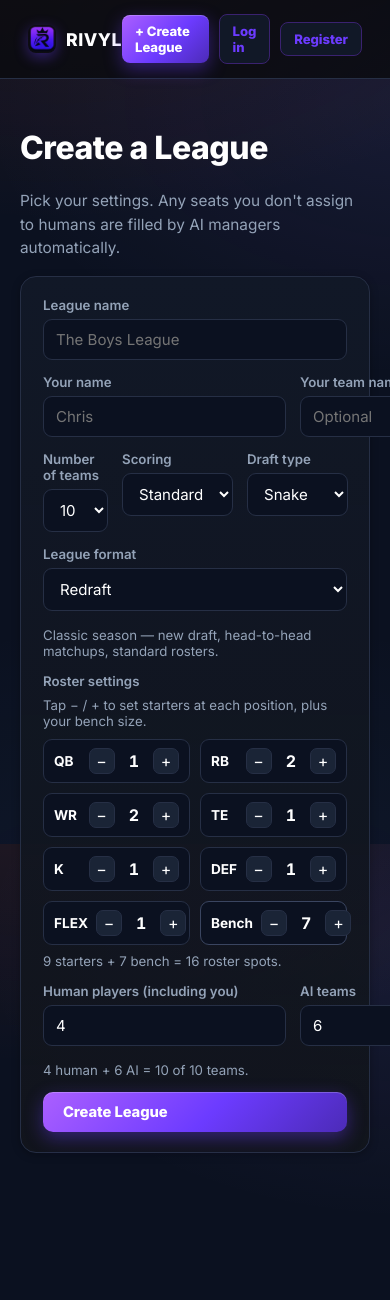
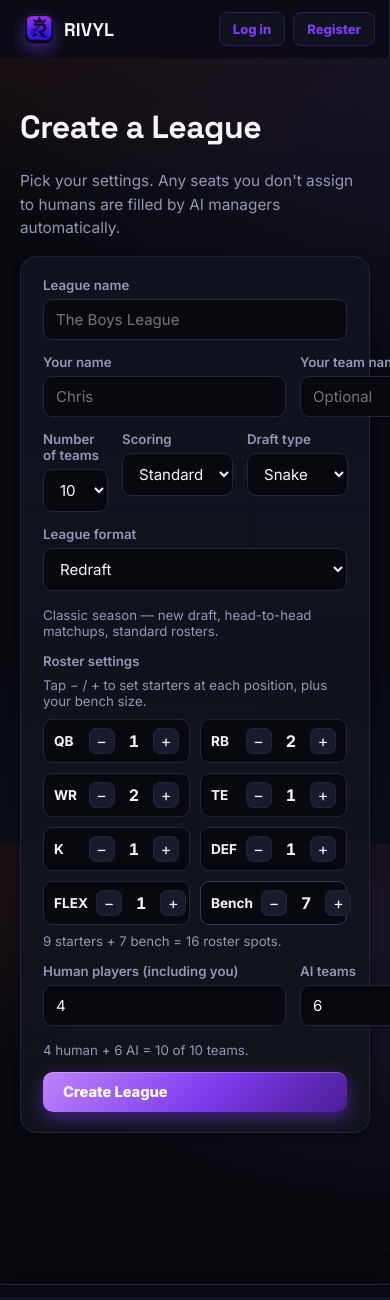
Before and after one commit to cmohalloran11-cell/rivyl, a Flask app: page /leagues/new in a window 390 px wide; the page is wider, and only the part inside the window is pictured. Shown: the top 1300 px of that part. Run offline with Flask 3, Linux system fonts and the light colour scheme; the visitor is signed in with stand-in values (Sample User, id 1); data that the repository does not hold is empty; some libraries are stand-ins or nearby versions.

Commit message:
Redesign: left sidebar navigation + refreshed visual system
Replaces the top-bar + horizontal in-league tabs with a persistent left
sidebar (brand, league nav, create-league/account actions), matching the
new design direction. Since nearly every page already pulls its colors from
CSS custom properties, updating the token palette (deeper near-black
ground, more saturated neon-purple accent, distinct per-position colors
for QB/RB/WR/TE/K/DEF instead of several positions sharing a tint) cascades
the new look across every existing page without needing to touch each
template's content structure individually. Added Space Grotesk as a
display face for headings/scores, paired with the existing Inter for body
text.

Mobile drops back to a horizontal top bar + bottom tab bar (existing
pattern, adapted rather than rebuilt).

Verified via standalone Jinja renders of index (marketing/list page),
home (dashboard with the new matchup card + sidebar nav active states),
and draft (the most complex page-wide 3-column layout) -- all render
cleanly with the new shell.

```diff
--- a/static/style.css
+++ b/static/style.css
@@ -1,27 +1,28 @@
 :root {
-  --bg: #0b1120;
-  --bg-elevated: #111827;
-  --bg-elevated-2: #1a2436;
-  --bg-glass: rgba(17, 24, 39, 0.72);
-  --border: #262f45;
-  --border-soft: #1b2233;
-  --border-bright: #3a4560;
-  --text: #ffffff;
-  --text-dim: #94a3b8;
-  --text-faint: #64748b;
+  --bg: #08090f;
+  --bg-elevated: #10121e;
+  --bg-elevated-2: #181b2c;
+  --bg-glass: rgba(16, 18, 30, 0.78);
+  --sidebar-bg: #0a0b14;
+  --border: #23253c;
+  --border-soft: #191a2a;
+  --border-bright: #363a5c;
+  --text: #f5f5fb;
+  --text-dim: #9498b8;
+  --text-faint: #63678a;
 
-  --accent: #6c3bff;
-  --accent-strong: #ab5fff;
-  --accent-dim: #3a2270;
-  --accent-soft: rgba(108, 59, 255, 0.16);
+  --accent: #7c3aed;
+  --accent-strong: #c084fc;
+  --accent-dim: #2c1a5e;
+  --accent-soft: rgba(124, 58, 237, 0.18);
   --accent-ink: #ffffff;
-  --accent-gradient: linear-gradient(135deg, #ab5fff 0%, #6c3bff 55%, #4c2bb8 100%);
-  --accent-glow: rgba(108, 59, 255, 0.4);
+  --accent-gradient: linear-gradient(135deg, #c084fc 0%, #7c3aed 55%, #4c1d95 100%);
+  --accent-glow: rgba(124, 58, 237, 0.5);
 
   --human: #3b82f6;
   --human-soft: rgba(59, 130, 246, 0.14);
-  --ai: #ab5fff;
-  --ai-soft: rgba(171, 95, 255, 0.14);
+  --ai: #c084fc;
+  --ai-soft: rgba(192, 132, 252, 0.14);
 
   --live: #22c55e;
   --live-soft: rgba(34, 197, 94, 0.14);
@@ -35,22 +36,24 @@
 
   --pos-qb: #3b82f6;
   --pos-rb: #22c55e;
-  --pos-wr: #6c3bff;
-  --pos-te: #ab5fff;
-  --pos-k: #94a3b8;
-  --pos-def: #94a3b8;
+  --pos-wr: #22d3ee;
+  --pos-te: #f59e0b;
+  --pos-k: #eab308;
+  --pos-def: #ef4444;
 
   --radius: 10px;
   --radius-lg: 16px;
   --radius-xl: 22px;
 
-  --font-display: "Inter", "Segoe UI", -apple-system, BlinkMacSystemFont, sans-serif;
+  --font-display: "Space Grotesk", "Inter", "Segoe UI", -apple-system, BlinkMacSystemFont, sans-serif;
   --font-body: "Inter", -apple-system, BlinkMacSystemFont, "Segoe UI", Roboto, "Helvetica Neue", Arial, sans-serif;
 
-  --shadow-sm: 0 2px 8px rgba(0, 0, 0, 0.28);
-  --shadow-md: 0 10px 30px rgba(0, 0, 0, 0.38);
-  --shadow-lg: 0 24px 60px rgba(0, 0, 0, 0.5);
+  --shadow-sm: 0 2px 8px rgba(0, 0, 0, 0.35);
+  --shadow-md: 0 10px 30px rgba(0, 0, 0, 0.45);
+  --shadow-lg: 0 24px 60px rgba(0, 0, 0, 0.6);
   --ease: cubic-bezier(0.22, 1, 0.36, 1);
+
+  --sidebar-w: 236px;
 }
 
 * { box-sizing: border-box; }
@@ -114,129 +117,170 @@ button, .btn, .btn-small, input, select {
   font-family: var(--font-display);
 }
 
-/* ---- Top chrome ---- */
+/* ---- App shell: fixed left sidebar + main column ---- */
 
-.topbar {
+.app-shell {
   display: flex;
-  align-items: center;
-  justify-content: space-between;
-  padding: 14px 28px;
-  border-bottom: 1px solid var(--border);
-  background: rgba(9, 11, 15, 0.78);
-  backdrop-filter: blur(14px) saturate(140%);
-  -webkit-backdrop-filter: blur(14px) saturate(140%);
+  align-items: stretch;
+  min-height: 100vh;
+}
+
+.sidebar {
+  width: var(--sidebar-w);
+  flex-shrink: 0;
   position: sticky;
   top: 0;
+  height: 100vh;
+  display: flex;
+  flex-direction: column;
+  background: var(--sidebar-bg);
+  border-right: 1px solid var(--border);
+  padding: 20px 14px;
+  gap: 18px;
   z-index: 40;
 }
 
-.topbar-actions {
-  display: flex;
-  align-items: center;
-  gap: 10px;
-}
-
-.topbar-username {
-  color: var(--text-dim);
-  font-size: 0.83rem;
-  font-weight: 600;
+.main-col {
+  flex: 1;
+  min-width: 0;
 }
 
 .brand {
   color: var(--text);
   text-decoration: none;
   font-family: var(--font-display);
-  font-weight: 800;
-  font-size: 1.1rem;
-  letter-spacing: 0.03em;
+  font-weight: 700;
+  font-size: 1.15rem;
+  letter-spacing: 0.01em;
   display: flex;
   align-items: center;
   gap: 10px;
+  padding: 4px 10px;
 }
 .brand:hover { color: var(--text); }
 .brand-mark {
   display: block;
-  width: 28px;
-  height: 28px;
-  border-radius: 8px;
+  width: 30px;
+  height: 30px;
+  border-radius: 9px;
   object-fit: cover;
-  box-shadow: 0 4px 14px var(--accent-glow);
+  box-shadow: 0 0 0 1px rgba(255, 255, 255, 0.08) inset, 0 6px 16px var(--accent-glow);
 }
 
-/* ---- League nav (desktop tabs / mobile bottom bar) ---- */
+.sidebar-foot {
+  margin-top: auto;
+  display: flex;
+  flex-direction: column;
+  gap: 10px;
+  padding-top: 14px;
+  border-top: 1px solid var(--border-soft);
+}
+.sidebar-foot .btn { justify-content: center; }
+.sidebar-account {
+  display: flex;
+  align-items: center;
+  justify-content: space-between;
+  gap: 8px;
+}
+.sidebar-account form { display: contents; }
+
+.topbar-username {
+  color: var(--text-dim);
+  font-size: 0.83rem;
+  font-weight: 600;
+  padding-left: 4px;
+}
+
+/* ---- League nav (desktop sidebar list / mobile bottom bar) ---- */
 
 .league-tabs {
   display: flex;
+  flex-direction: column;
   gap: 2px;
-  padding: 0 24px;
-  border-bottom: 1px solid var(--border);
-  background: rgba(18, 21, 28, 0.85);
-  backdrop-filter: blur(10px);
-  -webkit-backdrop-filter: blur(10px);
-  position: sticky;
-  top: 57px;
-  z-index: 35;
-  overflow-x: auto;
+  overflow-y: auto;
 }
 
 .league-tab {
   display: flex;
   align-items: center;
-  gap: 7px;
+  gap: 11px;
   color: var(--text-dim);
   text-decoration: none;
-  font-size: 0.85rem;
-  font-weight: 700;
-  padding: 13px 16px;
-  border-bottom: 2px solid transparent;
+  font-size: 0.87rem;
+  font-weight: 600;
+  padding: 10px 12px;
+  border-radius: 10px;
   white-space: nowrap;
   position: relative;
-  transition: color 0.15s ease;
+  transition: color 0.15s ease, background 0.15s ease;
 }
-.league-tab-icon { font-size: 0.95rem; transition: transform 0.18s var(--ease); }
-.league-tab:hover { color: var(--text); }
-.league-tab:hover .league-tab-icon { transform: translateY(-1px) scale(1.08); }
+.league-tab-icon { font-size: 1rem; transition: transform 0.18s var(--ease); width: 1.1em; text-align: center; }
+.league-tab:hover { color: var(--text); background: var(--bg-elevated); }
 .league-tab-active {
-  color: var(--accent);
-  border-bottom-color: var(--accent);
+  color: var(--text);
+  background: var(--accent-soft);
 }
 .league-tab-active::before {
   content: "";
   position: absolute;
-  inset: 6px 8px;
-  background: var(--accent-soft);
-  border-radius: 8px;
-  z-index: -1;
+  left: -14px;
+  top: 20%;
+  bottom: 20%;
+  width: 3px;
+  border-radius: 0 3px 3px 0;
+  background: var(--accent-gradient);
 }
 
 @media (max-width: 760px) {
+  .app-shell { flex-direction: column; }
+  .sidebar {
+    width: auto;
+    height: auto;
+    position: sticky;
+    top: 0;
+    flex-direction: row;
+    align-items: center;
+    justify-content: space-between;
+    padding: 10px 14px;
+    gap: 12px;
+  }
+  .sidebar-foot {
+    margin-top: 0;
+    padding-top: 0;
+    border-top: none;
+    flex-direction: row;
+    align-items: center;
+  }
+  .sidebar-foot .btn.btn-small:not(.btn-secondary) { display: none; }
+  .sidebar-account { gap: 8px; }
+  .topbar-username { display: none; }
   .league-tabs {
     position: fixed;
     top: auto;
     bottom: 0;
     left: 0;
     right: 0;
+    flex-direction: row;
     justify-content: space-around;
-    padding: 0 4px;
-    border-bottom: none;
+    padding: 6px 4px;
     border-top: 1px solid var(--border);
-    background: rgba(15, 18, 24, 0.92);
+    background: rgba(10, 11, 20, 0.94);
+    backdrop-filter: blur(10px);
+    -webkit-backdrop-filter: blur(10px);
     box-shadow: 0 -6px 24px rgba(0, 0, 0, 0.4);
+    z-index: 45;
   }
   .league-tab {
     flex-direction: column;
     gap: 2px;
-    padding: 8px 4px 10px;
-    font-size: 0.66rem;
+    padding: 6px 4px 8px;
+    font-size: 0.62rem;
     flex: 1;
     text-align: center;
-    border-bottom: none;
-    border-top: 2px solid transparent;
   }
-  .league-tab-active { border-top-color: var(--accent); }
-  .league-tab-active::before { inset: 2px 6px; }
-  .league-tab-icon { font-size: 1.15rem; }
-  body { padding-bottom: 66px; }
+  .league-tab-active::before { left: 20%; right: 20%; top: -6px; bottom: auto; width: auto; height: 3px; border-radius: 3px 3px 0 0; }
+  .league-tab-icon { font-size: 1.1rem; }
+  body { padding-bottom: 70px; }
 }
 
 /* ---- Page shell ---- */
@@ -524,12 +568,13 @@ input:focus, select:focus {
 .badge-full { background: rgba(139, 150, 168, 0.15); color: var(--text-dim); }
 .badge-human { background: var(--human-soft); color: var(--human); border-color: rgba(76, 141, 255, 0.25); }
 .badge-ai { background: var(--ai-soft); color: var(--ai); border-color: rgba(155, 123, 255, 0.25); }
-.badge-pos { background: rgba(139, 150, 168, 0.15); color: var(--text-dim); }
-.badge-pos-QB { background: rgba(76, 141, 255, 0.16); color: var(--pos-qb); }
+.badge-pos { background: rgba(148, 152, 184, 0.15); color: var(--text-dim); }
+.badge-pos-QB { background: rgba(59, 130, 246, 0.16); color: var(--pos-qb); }
 .badge-pos-RB { background: rgba(34, 197, 94, 0.16); color: var(--pos-rb); }
-.badge-pos-WR { background: var(--accent-soft); color: var(--pos-wr); }
-.badge-pos-TE { background: var(--ai-soft); color: var(--pos-te); }
-.badge-pos-K, .badge-pos-DEF { background: rgba(139, 150, 168, 0.15); color: var(--text-dim); }
+.badge-pos-WR { background: rgba(34, 211, 238, 0.16); color: var(--pos-wr); }
+.badge-pos-TE { background: rgba(245, 158, 11, 0.16); color: var(--pos-te); }
+.badge-pos-K { background: rgba(234, 179, 8, 0.16); color: var(--pos-k); }
+.badge-pos-DEF { background: rgba(239, 68, 68, 0.16); color: var(--pos-def); }
 
 .badge-injury { font-weight: 900; }
 .badge-injury-Q { background: var(--warn-soft); color: var(--warn); }
--- a/templates/base.html
+++ b/templates/base.html
@@ -7,31 +7,40 @@
   <link rel="icon" type="image/png" href="{{ url_for('static', filename='logo.png') }}">
   <link rel="preconnect" href="https://fonts.googleapis.com">
   <link rel="preconnect" href="https://fonts.gstatic.com" crossorigin>
-  <link href="https://fonts.googleapis.com/css2?family=Inter:wght@400;500;600;700;800;900&display=swap" rel="stylesheet">
+  <link href="https://fonts.googleapis.com/css2?family=Space+Grotesk:wght@600;700&family=Inter:wght@400;500;600;700;800;900&display=swap" rel="stylesheet">
   <link rel="stylesheet" href="{{ url_for('static', filename='style.css') }}">
 </head>
 <body>
-  <header class="topbar">
+  <div class="app-shell">
+    <aside class="sidebar">
       <a class="brand" href="{{ url_for('index') }}">
         <img class="brand-mark" src="{{ url_for('static', filename='logo.png') }}" alt="" aria-hidden="true">
         RIVYL
       </a>
-    <div class="topbar-actions">
+
+      <nav class="league-tabs">
+        {% block league_nav %}{% endblock %}
+      </nav>
+
+      <div class="sidebar-foot">
         <a class="btn btn-small" href="{{ url_for('new_league') }}">+ Create League</a>
         {% if current_user %}
+          <div class="sidebar-account">
             <span class="topbar-username">{{ current_user['username'] }}</span>
             <form method="post" action="{{ url_for('logout') }}">
               <button class="btn btn-small btn-secondary" type="submit">Log out</button>
             </form>
+          </div>
         {% else %}
+          <div class="sidebar-account">
             <a class="btn btn-small btn-secondary" href="{{ url_for('login') }}">Log in</a>
             <a class="btn btn-small btn-secondary" href="{{ url_for('register') }}">Register</a>
+          </div>
         {% endif %}
       </div>
-  </header>
+    </aside>
 
-  {% block league_nav %}{% endblock %}
-
+    <div class="main-col">
       {% with messages = get_flashed_messages() %}
         {% if messages %}
           <div class="flash-wrap">
@@ -45,5 +54,7 @@
       <main class="page {% block page_class %}{% endblock %}">
         {% block content %}{% endblock %}
       </main>
+    </div>
+  </div>
 </body>
 </html>
```
Lines whose indentation alone changed are shown as unchanged.
